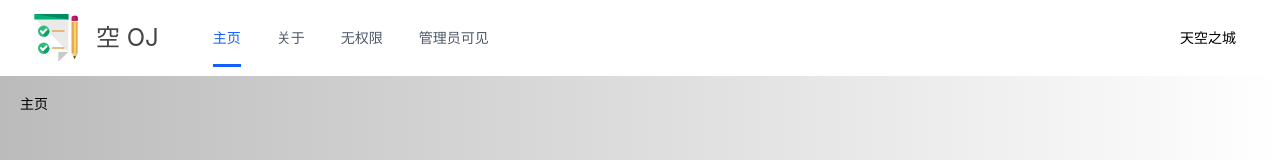
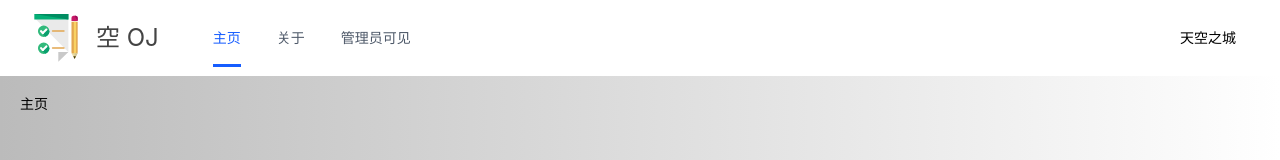
Before and after one commit to zktkzc/kongoj, a Vue app in the folder kongoj-frontend/: page / in a window 1280 px wide. Shown: the top 160 px of the page. Built offline with nearby package versions, Linux system fonts and the light colour scheme.

Commit message:
update: 前端项目顶部菜单栏隐藏不需要展示的菜单

```diff
--- a/kongoj-frontend/src/components/GlobalHeader.vue
+++ b/kongoj-frontend/src/components/GlobalHeader.vue
@@ -5,6 +5,7 @@ import { ref } from "vue";
 import { useStore } from "vuex";
 
 const router = useRouter();
+const visibleRoutes = routes.filter((route, index) => !route.meta?.hideInMenu);
 const selectedKeys = ref(["/"]);
 router.afterEach((to, from, failure) => {
   selectedKeys.value = [to.path];
@@ -37,7 +38,7 @@ setTimeout(() => {
             <div class="title">空 OJ</div>
           </div>
         </a-menu-item>
-        <a-menu-item v-for="route in routes" :key="route.path"
+        <a-menu-item v-for="route in visibleRoutes" :key="route.path"
           >{{ route.name }}
         </a-menu-item>
       </a-menu>
--- a/kongoj-frontend/src/router/routes.ts
+++ b/kongoj-frontend/src/router/routes.ts
@@ -15,6 +15,9 @@ const routes: Array<RouteRecordRaw> = [
     path: "/noAuth",
     name: "无权限",
     component: () => import("../views/NoAuthView.vue"),
+    meta: {
+      hideInMenu: true,
+    },
   },
   {
     path: "/admin",
```
